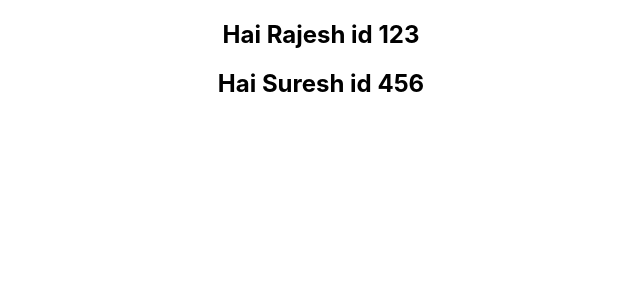
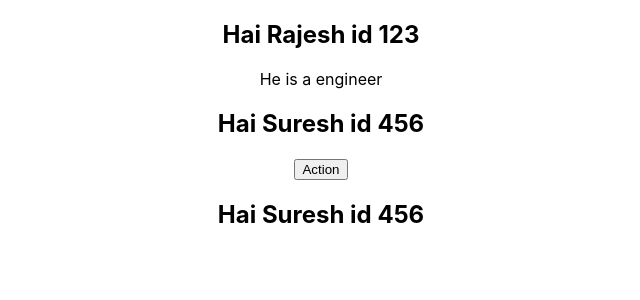
Before and after one commit to madhuvayya/React-Practice, a React (Create React App) app: page / in a window 1280 px wide. Shown: the top 300 px of the page, without its empty margins (319-959 px from the left). Built offline with nearby package versions, Linux system fonts and the light colour scheme.

Commit message:
Added props to GreetProps component

```diff
--- a/src/App.js
+++ b/src/App.js
@@ -13,7 +13,8 @@ function App() {
       {/* <Hello /> */}
       {/* <Greet /> */}
       {/* <ClassComponent /> */}
-      <GreetProps name="Rajesh" id="123" />
+      <GreetProps name="Rajesh" id="123"><p>He is a engineer</p></GreetProps>
+      <GreetProps name="Suresh" id="456" ><button>Action</button></GreetProps>
       <GreetProps name="Suresh" id="456" />
     </div>
   );
--- a/src/components/GreetProps.js
+++ b/src/components/GreetProps.js
@@ -1,5 +1,12 @@
 import React from 'react';
 
-const GreetProps = (props) => <h2>Hai {props.name} id {props.id}</h2>
+const GreetProps = props => {
+    return (
+        <div>
+        <h2>Hai {props.name} id {props.id}</h2>
+        {props.children}
+        </div>
+    )
+}
 
 export default GreetProps
```
